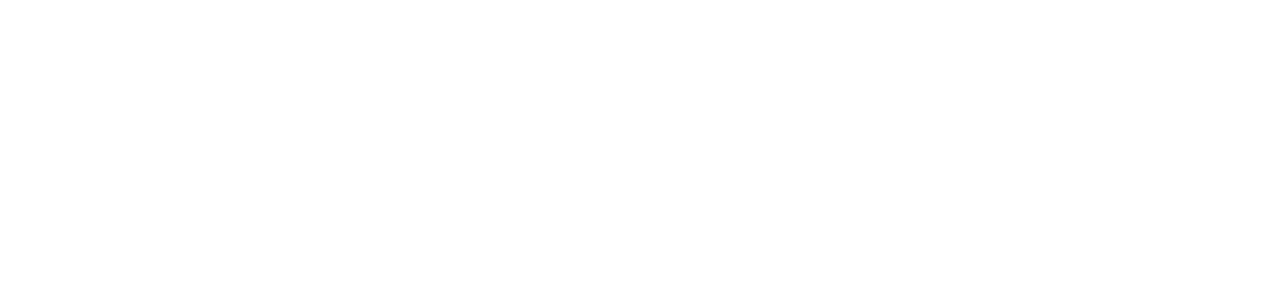
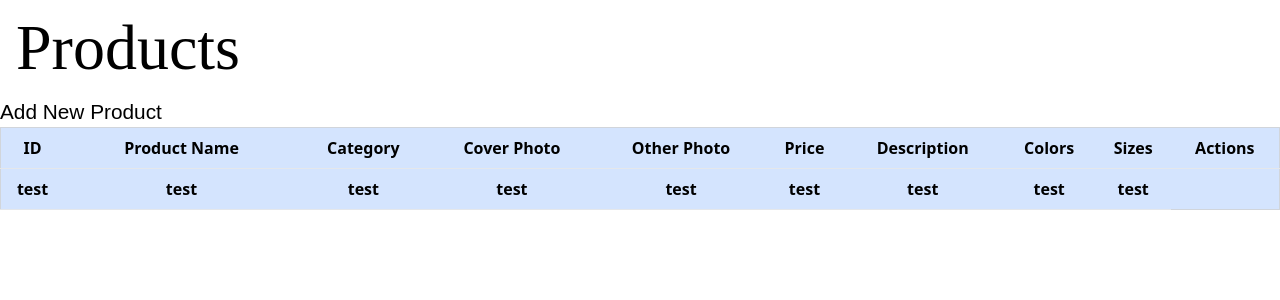
Before and after one commit to GavinRanasinghe29870/pusl2021_cgp_official, a React (Create React App) app in the folder frontend/: page /admin/productManaging in a window 1280 px wide. Before the commit this address had no page. Shown: the top 300 px of the page. Built offline with nearby package versions, Linux system fonts and the light colour scheme.

Commit message:
0011-Gavin
Make frontend for product manage

```diff
--- a/frontend/src/App.js
+++ b/frontend/src/App.js
@@ -2,6 +2,7 @@
 import { BrowserRouter as Router, Route, Routes } from 'react-router-dom';
 import Home from './components/sportPeople/Home';
 import ProductList from "./components/sportPeople/ProductList";
+import ProductManage from './components/admin/ProductManage';
 
 function App() {
   return (
@@ -9,6 +10,7 @@
       <Routes>
         <Route path="/" element={<Home />} />
         <Route path="/shop" element={<ProductList/>} />
+        <Route path="/admin/productManaging" element={<ProductManage />} />
       </Routes>
     </Router>
   );
--- /dev/null
+++ b/frontend/src/components/admin/ProductManage.js
@@ -0,0 +1,47 @@
+import React from "react";
+
+export default function ProductManage() {
+
+
+    return (
+        <div>
+            <div className="font-header text-header-01 px-1 sm:px-4">
+                <h1>Products</h1>
+            </div>
+            <button className="font-body text-header-04 items-right">
+                Add New Product
+            </button>
+            <div className="min-w-full overflow-x-auto">
+                <table className="min-w-full bg-primary-light border border-gray-300">
+                    <thead>
+                        <tr>
+                            <th className="py-1 px-1 border-b">ID</th>
+                            <th className="py-2 px-1 sm:px-4 border-b whitespace-nowrap">Product Name</th>
+                            <th className="py-2 px-1 border-b whitespace-nowrap">Category</th>
+                            <th className="py-2 px-1 border-b whitespace-nowrap">Cover Photo</th>
+                            <th className="py-2 px-1 border-b whitespace-nowrap">Other Photo</th>
+                            <th className="py-2 px-1 border-b whitespace-nowrap">Price</th>
+                            <th className="py-2 px-1 border-b whitespace-nowrap">Description</th>
+                            <th className="py-2 px-1 border-b whitespace-nowrap">Colors</th>
+                            <th className="py-2 px-1 border-b whitespace-nowrap">Sizes</th>
+                            <th className="py-2 px-1 border-b whitespace-nowrap">Actions</th>
+                        </tr>
+                    </thead>
+                    <tbody>
+                        <tr>
+                            <th className="py-2 px-1 border-b whitespace-nowrap"> test</th>
+                            <th className="py-2 px-1 border-b whitespace-nowrap"> test </th>
+                            <th className="py-2 px-1 border-b whitespace-nowrap"> test</th>
+                            <th className="py-2 px-1 border-b whitespace-nowrap"> test</th>
+                            <th className="py-2 px-1 border-b whitespace-nowrap"> test</th>
+                            <th className="py-2 px-1 border-b whitespace-nowrap"> test</th>
+                            <th className="py-2 px-1 border-b whitespace-nowrap"> test</th>
+                            <th className="py-2 px-1 border-b whitespace-nowrap"> test</th>
+                            <th className="py-2 px-1 border-b whitespace-nowrap"> test</th>
+                        </tr>
+                    </tbody>
+                </table>
+            </div>
+        </div>
+    )
+}
```
Also changed, not shown: 1 other file (tests, documents, lock files or other folders).
